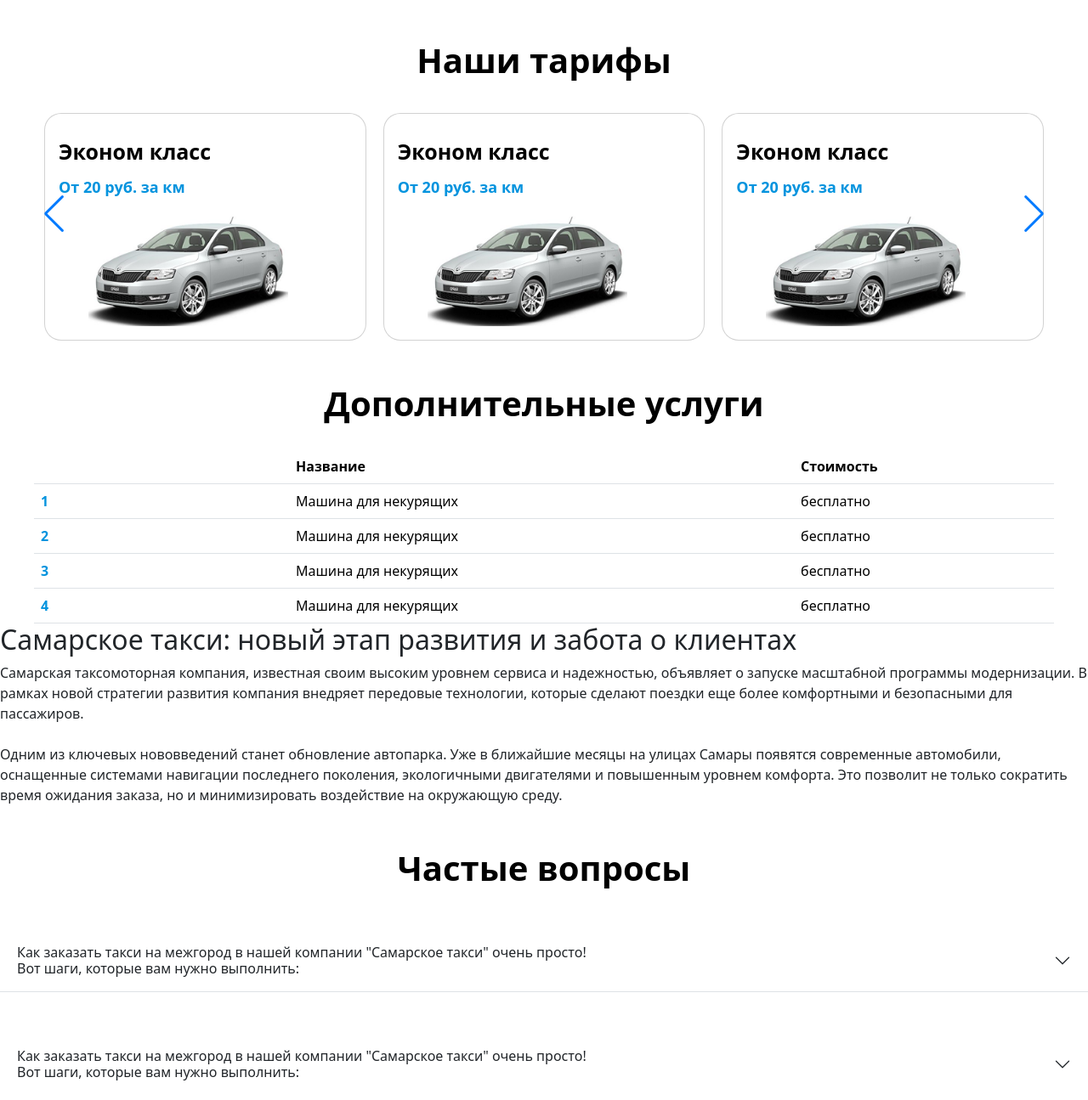
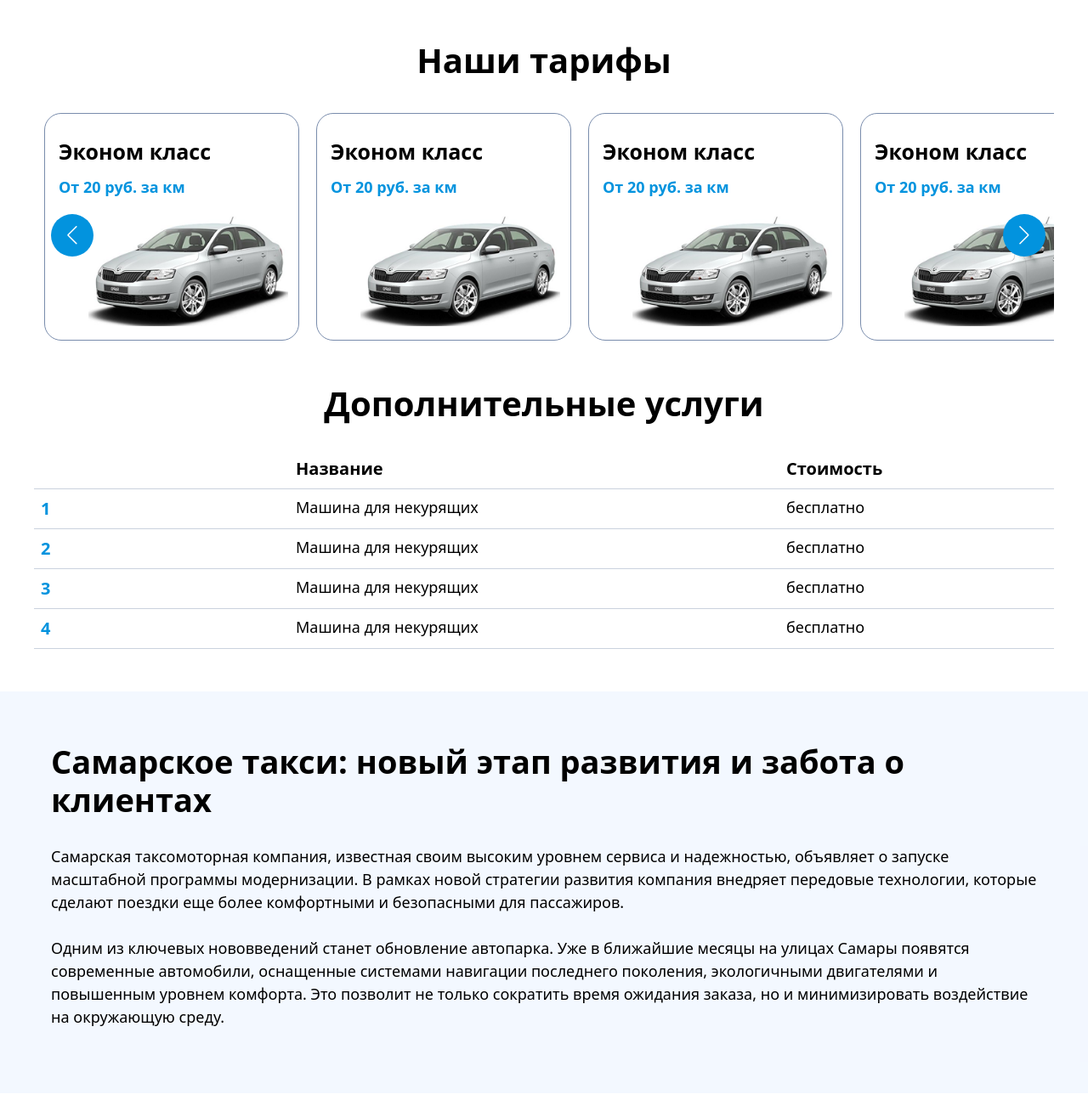
Before and after one commit to yury7412/samarataxi, a plain HTML site: page index.html in a window 1280 px wide. Shown: the part 1545-2840 px from the top of the page at 85% size. Drawn offline with nearby package versions, Linux system fonts and the light colour scheme.

Commit message:
Update style.css

```diff
--- a/css/style.css
+++ b/css/style.css
@@ -82,6 +82,9 @@
     font-size: 18px;
 }
 
+
+
+
  #map {
             width: 100%;
             height: 200px !important;
@@ -110,10 +113,44 @@ color: #575656;
 
 .card_flex{
     display: grid;
-    grid-template-columns: repeat(auto-fit, minmax(280px, 1fr));
-    gap: 15px;
+    grid-template-columns: repeat(auto-fit, minmax(300px, 1fr));
+    gap: 25px;
     padding-top: 30px;
 }
+
+.swiper-backface-hidden .swiper-slide{
+    width: 300px !important;
+}
+
+
+
+
+
+.card .card-button:hover {
+  transform: translateY(-3px);
+  box-shadow: 0 8px 15px rgba(99, 102, 241, 0.3);
+}
+.wrapper .swiper-pagination-bullet {
+  height: 15px;
+  width: 15px;
+  opacity: 1;
+  overflow: hidden;
+  position: relative;
+  background: #B1B3F8;
+}
+.wrapper .swiper-pagination-bullet-active {
+  background: #a4a7fd;
+}
+
+.wrapper :where(.swiper-button-prev, .swiper-button-next) {
+  color: #6366f1;
+  margin-top: -35px;
+  transition: all 0.3s ease;
+}
+.wrapper :where(.swiper-button-prev, .swiper-button-next):hover {
+  color: #8b5cf6;
+}
+
 
 
 #showMoreBtn{
@@ -156,3 +193,110 @@ color: #575656;
 .card_service .card-body{
     overflow: hidden;
 }
+
+.card{
+    border: 1px solid #798CAC !important;
+}
+
+
+.swiper-button-next:after{
+    font-size: 22px !important;
+    color: white;
+}
+
+
+.swiper-button-prev:after, .swiper-rtl .swiper-button-next:after{
+    font-size: 22px !important;
+    color: white;
+}
+
+.swiper-slide-button, .swiper-button-next{
+    background-color: #0293DE;
+    padding: 25px;
+    display: flex;
+    justify-content: center;
+    align-items: center;
+    border-radius: 90px;
+}
+
+
+.swiper-button-prev, .swiper-rtl .swiper-button-next {
+    left: var(--swiper-navigation-sides-offset, 10px);
+    right: auto;
+    margin-top: 0px !important;
+    margin-left: 10px;
+}
+
+
+.swiper-button-next, .swiper-rtl .swiper-button-prev {
+    right: var(--swiper-navigation-sides-offset, 10px);
+    left: auto;
+    margin-top: 0px !important;
+}
+
+
+.about_cont_wrapper{
+    padding: 60px;
+    background: rgba(189, 215, 255, 0.19);
+    margin-top: 50px;
+}
+
+
+.about_cont{
+    max-width: 1200px;
+    margin: 0 auto;
+}
+
+
+.about_cont h2{
+    font-weight: 600;
+    font-size: 38px;
+    color: #000000;
+}
+
+.about_cont p{
+    font-weight: 400;
+    font-size: 18px;
+    color: #000000;
+    margin-top: 30px;
+}
+
+tr{
+    border-bottom: 1.5px solid #cad2de !important;
+    font-size: 20px;
+}
+
+.td{
+   font-size: 18px;
+}
+
+.cont_accordion{
+    max-width: 1200px;
+    margin: 0 auto;
+}
+
+.accordion-button{
+    font-weight: 600;
+    font-size: 23px !important;
+    color: #000000;
+    width: 200px;
+}
+
+
+.accordion-button:not(.collapsed) {
+    background-color: white !important;
+    border: none !important;
+}
+
+.accordion-button:focus{
+    box-shadow: none !important;
+}
+
+.accordion-header{
+    margin-top: 10px !important;
+}
+
+
+.accordion-button{
+    padding-left: 0px !important;
+}
```
